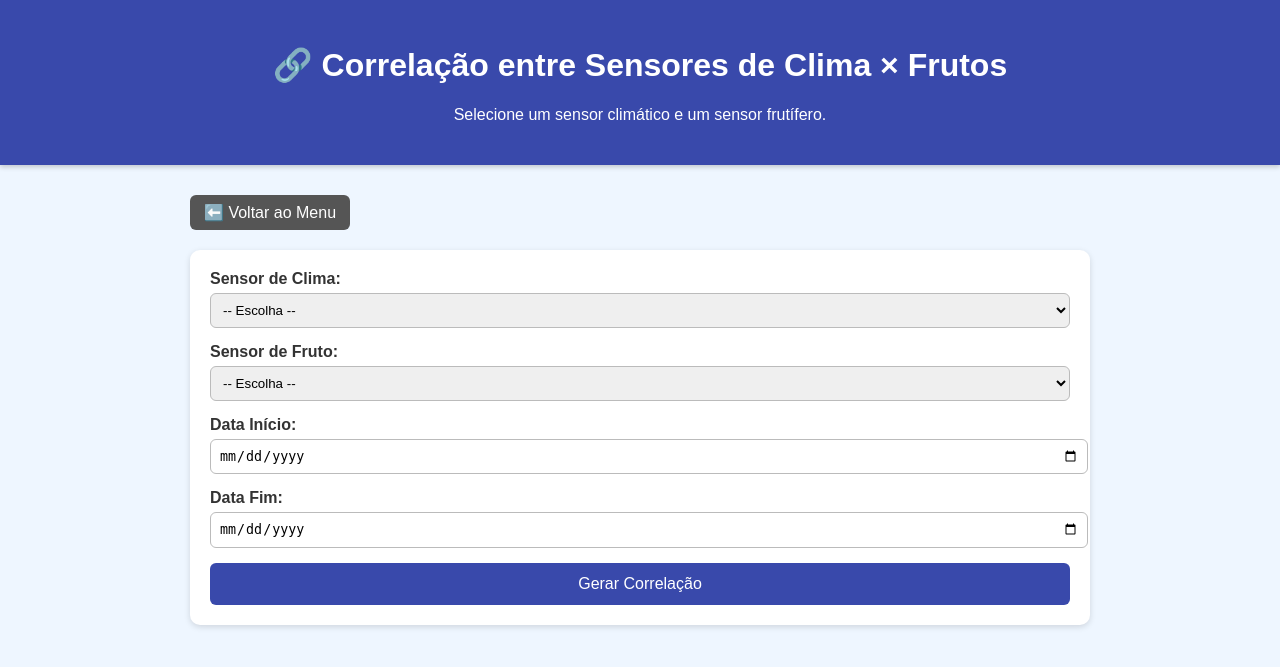
After one commit to renegadelhaedu/agrodata, a Flask app: page /leituras/correlacao/clima-fruto in a window 1280 px wide. The commit adds this page. Shown: the top 667 px of the page. Run offline with Flask 3, Linux system fonts and the light colour scheme.

Commit message:
correlacao mudancas

```diff
--- a/routes/leitura_routes.py
+++ b/routes/leitura_routes.py
@@ -4,6 +4,11 @@ from grafico import grafico
 import pandas as pd
 
 leitura_bp = Blueprint("leitura_bp", __name__)
+
+
+# ============================================
+# ROTAS PRINCIPAIS DE LEITURAS
+# ============================================
 
 @leitura_bp.route("/", methods=["POST"])
 def receber_leitura():
@@ -18,88 +23,138 @@ def receber_leitura():
     )
     return jsonify(leitura.to_dict()), 201
 
+
 @leitura_bp.route("/", methods=["GET"])
 def listar_leituras():
     leituras = LeituraDAO.listar_todas()
     return jsonify([l.to_dict() for l in leituras])
 
 
+# ============================================
+# EXIBIR GRÁFICOS INDIVIDUAIS
+# ============================================
+
 @leitura_bp.route("/grafico/<string:tipo>")
 def view_grafico(tipo):
     leituras = LeituraDAO.get_dados_sensor(tipo)
     graphJSON = grafico.gerar_graf(leituras, tipo)
-
-    return render_template('grafico.html', graphJSON=graphJSON.to_html())
+    return render_template("grafico.html", graphJSON=graphJSON.to_html())
 
 
-@leitura_bp.route("/correlacao/<string:tipo1>/<string:tipo2>")
-def view_correlacao(tipo1, tipo2):
+# ============================================
+# FUNÇÃO DE UTILIDADE PARA NORMALIZAR DADOS
+# ============================================
+
+def preparar_dataframe(leituras, data_inicio=None, data_fim=None):
+    df = pd.DataFrame([{"valor": l.getValor(), "timestamp": l.getTimestamp()} for l in leituras])
+    df["timestamp"] = pd.to_datetime(df["timestamp"])
+
+    if data_inicio and data_fim:
+        data_inicio = pd.to_datetime(data_inicio)
+        data_fim = pd.to_datetime(data_fim) + pd.Timedelta(days=1)
+        df = df[(df["timestamp"] >= data_inicio) & (df["timestamp"] <= data_fim)]
+
+    return df
+
+
+# ============================================
+# 1️⃣ CORRELAÇÃO ENTRE SENSORES CLIMÁTICOS
+# ============================================
+
+@leitura_bp.route("/correlacao/clima", methods=["GET", "POST"])
+def corre_clima():
     from analise.analisador import gerar_correlacao_sensor
 
-    corre, df1, df2 = gerar_correlacao_sensor(tipo1, tipo2)
-    fig = grafico.grafico_correlacao(df1, df2)
+    if request.method == "POST":
+        s1 = request.form.get("sensor1")
+        s2 = request.form.get("sensor2")
+        di = request.form.get("data_inicio")
+        df = request.form.get("data_fim")
 
-    return render_template('grafico.html', correlacao=corre, graphJSON=fig.to_html())
+        df1 = preparar_dataframe(LeituraDAO.get_dados_sensor(s1), di, df)
+        df2 = preparar_dataframe(LeituraDAO.get_dados_sensor(s2), di, df)
 
-@leitura_bp.route("/correlacao", methods=["GET", "POST"])
-def pagina_correlacao():
+        if df1.empty or df2.empty:
+            return render_template("correlacao_clima.html", aviso="⚠️ Sem dados no intervalo selecionado.")
+
+        correlacao, _, _ = gerar_correlacao_sensor(s1, s2)
+        fig = grafico.grafico_correlacao(df1, df2)
+
+        return render_template("correlacao_clima.html",
+                               correlacao=correlacao,
+                               graphJSON=fig.to_html(),
+                               tipo1=s1, tipo2=s2)
+
+    return render_template("correlacao_clima.html")
+
+
+
+# ============================================
+# 2️⃣ CORRELAÇÃO CLIMA × FRUTO
+# ============================================
+
+@leitura_bp.route("/correlacao/clima-fruto", methods=["GET", "POST"])
+def corre_clima_fruto():
     from analise.analisador import gerar_correlacao_sensor
 
-    leituras = LeituraDAO.listar_todas()
-    datas = [l.getTimestamp() for l in leituras if l.getTimestamp()]
-    data_min = min(datas).strftime("%Y-%m-%d") if datas else None
-    data_max = max(datas).strftime("%Y-%m-%d") if datas else None
+    if request.method == "POST":
+        clima = request.form.get("sensor1")
+        fruto = request.form.get("sensor2")
+        di = request.form.get("data_inicio")
+        df = request.form.get("data_fim")
+
+        df1 = preparar_dataframe(LeituraDAO.get_dados_sensor(clima), di, df)
+        df2 = preparar_dataframe(LeituraDAO.get_dados_sensor(fruto), di, df)
+
+        if df1.empty or df2.empty:
+            return render_template("correlacao_clima_fruto.html", aviso="⚠️ Sem dados no período.")
+
+        correlacao, _, _ = gerar_correlacao_sensor(clima, fruto)
+        fig = grafico.grafico_correlacao(df1, df2)
+
+        return render_template("correlacao_clima_fruto.html",
+                               correlacao=correlacao,
+                               graphJSON=fig.to_html(),
+                               tipo1=clima, tipo2=fruto)
+
+    return render_template("correlacao_clima_fruto.html")
+
+
+
+# ============================================
+# 3️⃣ CORRELAÇÃO ENTRE SENSORES DE FRUTOS
+# ============================================
+
+@leitura_bp.route("/correlacao/frutos", methods=["GET", "POST"])
+def corre_frutos():
+    from analise.analisador import gerar_correlacao_sensor
 
     if request.method == "POST":
-        tipo1 = request.form.get("sensor1")
-        tipo2 = request.form.get("sensor2")
-        data_inicio = request.form.get("data_inicio")
-        data_fim = request.form.get("data_fim")
+        s1 = request.form.get("sensor1")
+        s2 = request.form.get("sensor2")
+        di = request.form.get("data_inicio")
+        df = request.form.get("data_fim")
 
-        leituras1 = LeituraDAO.get_dados_sensor(tipo1)
-        leituras2 = LeituraDAO.get_dados_sensor(tipo2)
+        df1 = preparar_dataframe(LeituraDAO.get_dados_sensor(s1), di, df)
+        df2 = preparar_dataframe(LeituraDAO.get_dados_sensor(s2), di, df)
 
-        df1 = pd.DataFrame([{"valor": l.getValor(), "timestamp": l.getTimestamp()} for l in leituras1])
-        df2 = pd.DataFrame([{"valor": l.getValor(), "timestamp": l.getTimestamp()} for l in leituras2])
+        if df1.empty or df2.empty:
+            return render_template("correlacao_frutos.html", aviso="⚠️ Sem dados suficientes.")
 
-        df1["timestamp"] = pd.to_datetime(df1["timestamp"])
-        df2["timestamp"] = pd.to_datetime(df2["timestamp"])
+        correlacao, _, _ = gerar_correlacao_sensor(s1, s2)
+        fig = grafico.grafico_correlacao(df1, df2)
 
-        if data_inicio and data_fim:
-            data_inicio = pd.to_datetime(data_inicio)
-            data_fim = pd.to_datetime(data_fim) + pd.Timedelta(days=1)  # inclui fim do dia
-            df1 = df1[(df1["timestamp"] >= data_inicio) & (df1["timestamp"] <= data_fim)]
-            df2 = df2[(df2["timestamp"] >= data_inicio) & (df2["timestamp"] <= data_fim)]
+        return render_template("correlacao_frutos.html",
+                               correlacao=correlacao,
+                               graphJSON=fig.to_html(),
+                               tipo1=s1, tipo2=s2)
 
-        # Se após o filtro estiver vazio, evita erro
-        if df1.empty or df2.empty:
-            return render_template(
-                "correlacao.html",
-                aviso="⚠️ Nenhum dado encontrado no intervalo selecionado.",
-                data_min=data_min,
-                data_max=data_max,
-                tipo1=tipo1,
-                tipo2=tipo2
-            )
+    return render_template("correlacao_frutos.html")
 
-        # Calcular correlação e gráfico
-        corre, _, _ = gerar_correlacao_sensor(tipo1, tipo2)
-        fig = grafico.grafico_correlacao(df1, df2)
-        graph_html = fig.to_html(full_html=False)
 
-        return render_template(
-            "correlacao.html",
-            graphJSON=graph_html,
-            correlacao=corre,
-            tipo1=tipo1,
-            tipo2=tipo2,
-            data_inicio=data_inicio.strftime("%Y-%m-%d"),
-            data_fim=(data_fim - pd.Timedelta(days=1)).strftime("%Y-%m-%d"),
-            data_min=data_min,
-            data_max=data_max
-        )
-    return render_template("correlacao.html", data_min=data_min, data_max=data_max)
-
+# ============================================
+# ROTA EXTRA – LISTAR TODAS AS DATAS
+# ============================================
 
 @leitura_bp.route("/datas")
 def listar_datas():
--- /dev/null
+++ b/static/css/correlacao_clima_fruto.css
@@ -0,0 +1,93 @@
+body {
+    font-family: Arial, sans-serif;
+    background: #eef6ff;
+    margin: 0;
+    padding: 0;
+    color: #333;
+}
+
+header {
+    background: #3949ab;
+    color: white;
+    padding: 25px;
+    text-align: center;
+    box-shadow: 0 2px 5px #0003;
+}
+
+main {
+    width: 90%;
+    max-width: 900px;
+    margin: 30px auto;
+}
+
+.btn-voltar {
+    display: inline-block;
+    background: #555;
+    color: white;
+    padding: 8px 14px;
+    border-radius: 6px;
+    text-decoration: none;
+    margin-bottom: 20px;
+    transition: 0.3s;
+}
+
+.btn-voltar:hover {
+    background: #333;
+}
+
+.form-corre {
+    background: white;
+    padding: 20px;
+    border-radius: 10px;
+    box-shadow: 0 2px 6px #0002;
+}
+
+.campo {
+    margin-bottom: 15px;
+}
+
+.campo label {
+    font-weight: bold;
+    display: block;
+    margin-bottom: 5px;
+}
+
+.campo select,
+.campo input[type="date"] {
+    width: 100%;
+    padding: 8px;
+    border: 1px solid #bbb;
+    border-radius: 6px;
+}
+
+.btn-gerar {
+    width: 100%;
+    padding: 12px;
+    background: #3949ab;
+    color: white;
+    border: none;
+    border-radius: 6px;
+    cursor: pointer;
+    font-size: 16px;
+    transition: 0.3s;
+}
+
+.btn-gerar:hover {
+    background: #283593;
+}
+
+.resultado {
+    margin-top: 30px;
+    background: white;
+    padding: 20px;
+    border-radius: 10px;
+    box-shadow: 0 2px 6px #0002;
+}
+
+.aviso {
+    background: #ffdfdf;
+    border-left: 4px solid #b30000;
+    color: #600;
+    padding: 10px;
+    border-radius: 6px;
+}
--- /dev/null
+++ b/templates/correlacao_clima_fruto.html
@@ -0,0 +1,67 @@
+<!DOCTYPE html>
+<html lang="pt-br">
+<head>
+    <meta charset="UTF-8">
+    <title>Correlação Clima × Frutos</title>
+    <link rel="stylesheet" href="{{ url_for('static', filename='css/correlacao_clima_fruto.css') }}">
+</head>
+
+<body>
+
+<header>
+    <h1>🔗 Correlação entre Sensores de Clima × Frutos</h1>
+    <p>Selecione um sensor climático e um sensor frutífero.</p>
+</header>
+
+<main>
+
+    <a href="/" class="btn-voltar">⬅️ Voltar ao Menu</a>
+
+    <form method="POST" class="form-corre">
+
+        <div class="campo">
+            <label for="sensor1">Sensor de Clima:</label>
+            <select name="sensor1" required>
+                <option value="">-- Escolha --</option>
+                <option value="temperatura_ar">🌡️ Temperatura do Ar</option>
+                <option value="umidade_ar">💧 Umidade do Ar</option>
+                <option value="umidade_solo">🌱 Umidade do Solo</option>
+                <option value="rad_solar">☀️ Radiação Solar</option>
+            </select>
+        </div>
+
+        <div class="campo">
+            <label for="sensor2">Sensor de Fruto:</label>
+            <select name="sensor2" required>
+                <option value="">-- Escolha --</option>
+                <option value="medida_glicose">🍬 Glicose</option>
+                <option value="ph_suco">⚗️ pH do Suco</option>
+                <option value="peso_fruto">⚖️ Peso do Fruto</option>
+                <option value="diametro_fruto">📏 Diâmetro do Fruto</option>
+            </select>
+        </div>
+
+        <div class="campo">
+            <label>Data Início:</label>
+            <input type="date" name="data_inicio" required>
+        </div>
+
+        <div class="campo">
+            <label>Data Fim:</label>
+            <input type="date" name="data_fim" required>
+        </div>
+
+        <button class="btn-gerar">Gerar Correlação</button>
+    </form>
+
+    {% if correlacao %}
+        <section class="resultado">
+            <h3>Correlação: {{ correlacao }}</h3>
+            <div class="grafico">{{ graphJSON | safe }}</div>
+        </section>
+    {% endif %}
+
+</main>
+
+</body>
+</html>
```
Also changed, not shown: static/css/correlacao_frutos.css (added, +86 -0 lines), static/css/painel.css (+50 -0 lines), templates/correlacao_clima.html (renamed from templates/correlacao.html, +21 -11 lines), templates/correlacao_frutos.html (added, +66 -0 lines), templates/painel.html (+36 -17 lines), instance/iot_data.db, static/css/correlacao_clima.css (renamed from static/css/correlacao.css).
